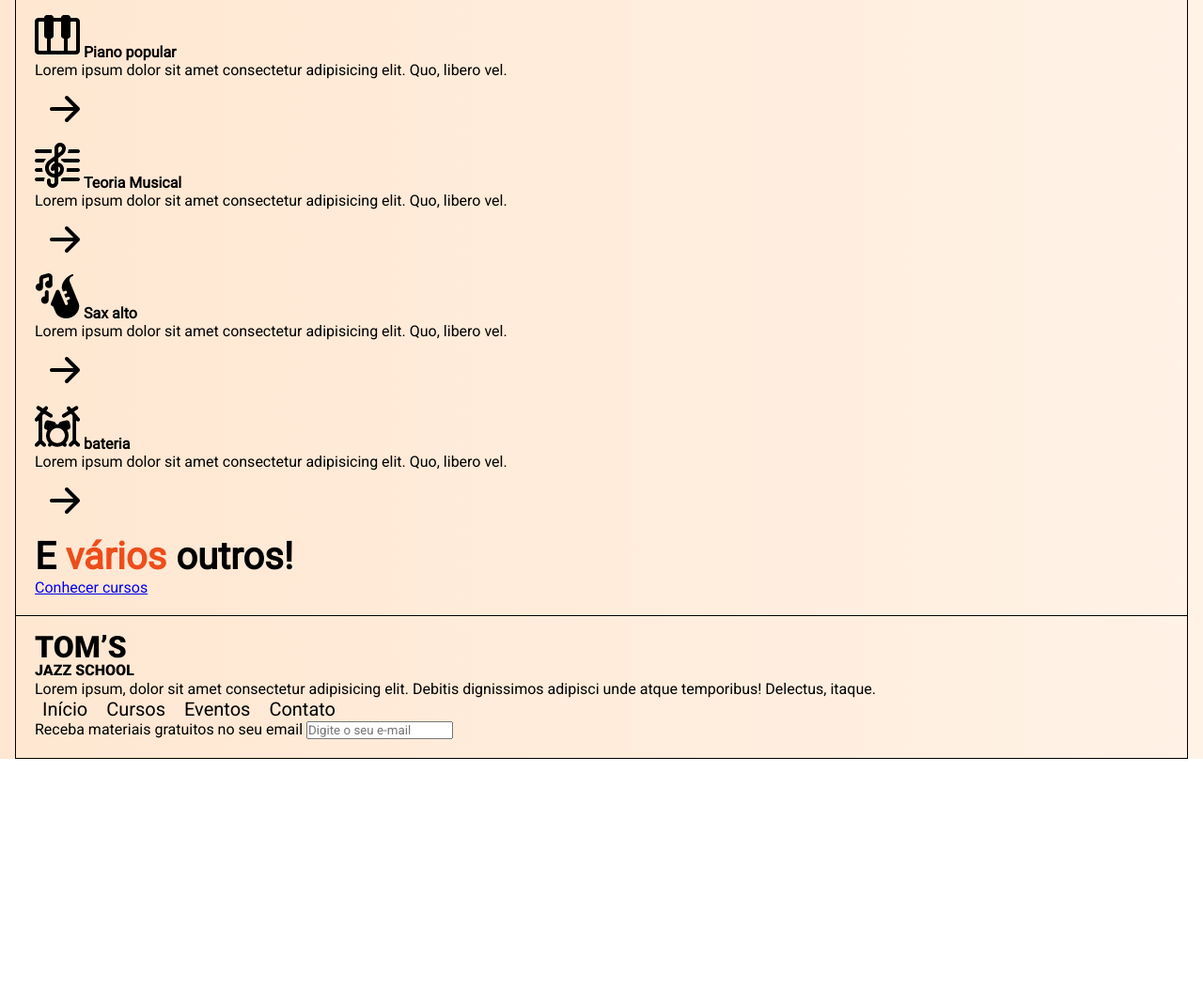
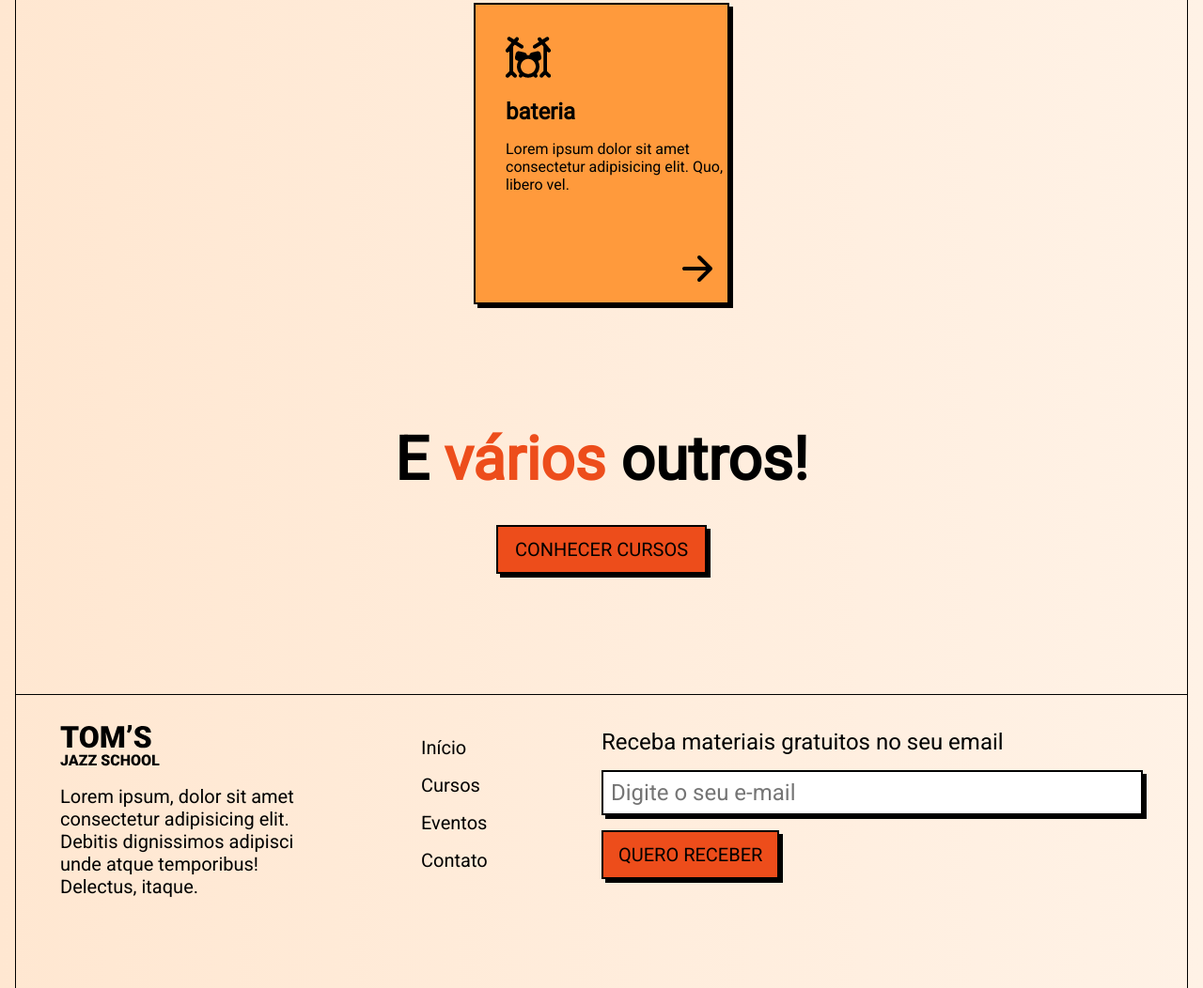
Before and after one commit to gustavo-goulart/projeto-landing-page-jazz, a plain HTML site: page index.html in a window 1280 px wide. Shown: the part 1448-2500 px from the top of the page at 94% size. Before the commit the page ends 2256 px from the top, so only its background shows below. Drawn offline with Linux system fonts and the light colour scheme.

Commit message:
finalizando-landing-page

```diff
--- a/index.html
+++ b/index.html
@@ -11,21 +11,25 @@
       rel="stylesheet"
     />
     <link rel="stylesheet" href="src/index.css" />
+    <link rel="shortcut icon" href="imagens/logo.svg" type="image/x-icon" />
     <title>Tom's Jazz School</title>
   </head>
   <body>
     <header>
+      <div class="container">
         <img src="imagens/logo.svg" alt="Tom's Jazz School" />
-      <nav class="mt-1 mx-auto">
+        <nav>
           <a href="#">Início</a>
           <a href="#">Cursos</a>
           <a href="#">Eventos</a>
           <a href="#">Contato</a>
         </nav>
         <a href="#" class="button mt-1 mb-1 mx-auto">Se inscreva</a>
+      </div>
     </header>
     <main>
       <section class="hero-section">
+        <div class="container row-reverse">
           <img src="imagens/hero-img.svg" alt="Banda de jazz tocando" />
           <div>
             <h1 class="mt-2">
@@ -38,10 +42,11 @@
             </p>
             <a href="#" class="button">Comece agora</a>
           </div>
+        </div>
       </section>
       <section class="courses-section">
         <div class="cards">
-          <article>
+          <article class="card">
             <img src="imagens/piano.png" alt="ícone de teclas de piano" />
             <strong>Piano popular</strong>
             <p>
@@ -55,7 +60,7 @@
               />
             </a>
           </article>
-          <article>
+          <article class="card">
             <img src="imagens/clef.png" alt="ícone da clave de sol" />
             <strong>Teoria Musical</strong>
             <p>
@@ -69,7 +74,7 @@
               />
             </a>
           </article>
-          <article>
+          <article class="card">
             <img src="imagens/sax.png" alt="ícone de saxofone" />
             <strong>Sax alto</strong>
             <p>
@@ -83,7 +88,7 @@
               />
             </a>
           </article>
-          <article>
+          <article class="card">
             <img src="imagens/drums.png" alt="ícone de bateria" />
             <strong>bateria</strong>
             <p>
@@ -99,34 +104,46 @@
           </article>
         </div>
 
-        <h2>E <span class="text-primary">vários</span> outros!</h2>
-        <a href="#">Conhecer cursos</a>
+        <h2 class="text-center">
+          E <span class="text-primary">vários</span> outros!
+        </h2>
+        <a href="#" class="button mt-2 mx-auto">Conhecer cursos</a>
       </section>
     </main>
 
     <footer>
-      <div>
-        <img src="imagens/logo.svg" alt="Tom's Jazz School" />
-        <p>
+      <div class="container">
+        <div class="about-column">
+          <img
+            src="imagens/logo.svg"
+            class="mt-1 mb-1"
+            alt="Tom's Jazz School"
+          />
+          <p class="mb-2">
             Lorem ipsum, dolor sit amet consectetur adipisicing elit. Debitis
             dignissimos adipisci unde atque temporibus! Delectus, itaque.
           </p>
         </div>
-      <nav>
+        <nav class="mb-2">
           <a href="#">Início</a>
           <a href="#">Cursos</a>
           <a href="#">Eventos</a>
           <a href="#">Contato</a>
         </nav>
-      <form>
-        <label for="email">Receba materiais gratuitos no seu email</label>
+        <form class="newsletter-form">
+          <label for="email" class="mb-1"
+            >Receba materiais gratuitos no seu email</label
+          >
           <input
             type="text"
             name="email"
+            class="mb-1"
             id="email"
             placeholder="Digite o seu e-mail"
           />
+          <button class="button mb-2">Quero receber</button>
         </form>
+      </div>
     </footer>
   </body>
 </html>
--- a/src/index.css
+++ b/src/index.css
@@ -35,6 +35,7 @@ header img {
 header nav {
   display: grid;
   grid-template-columns: 1fr 1fr;
+  margin: 1rem auto 0;
 }
 
 nav a {
@@ -115,6 +116,68 @@ h2 {
   width: 40px;
 }
 
+.courses-section {
+  padding-bottom: 8rem;
+}
+
+.cards {
+  display: flex;
+  flex-direction: column;
+  align-items: start;
+  gap: 1.25rem;
+  margin-top: -8rem;
+  margin: 8rem;
+}
+
+.card {
+  background-color: var(--color-primary);
+  border: 2px solid var(--color-black);
+  box-shadow: 4px 4px 0 var(--color-black);
+  max-width: 17rem;
+  padding: 2rem 0 0 2rem;
+}
+
+.card:nth-child(2n) {
+  align-self: end;
+  background-color: var(--color-secundary);
+}
+
+.card strong {
+  display: block;
+  font-size: 1.5rem;
+  margin: 1rem 0;
+}
+
+.card a {
+  display: block;
+  margin: 3rem 0 0 auto;
+  width: fit-content;
+}
+
+footer {
+  border-bottom: 0;
+  padding: 1rem 1.25rem 4rem;
+}
+
+footer nav a {
+  display: block;
+  padding-left: 0;
+}
+
+.newsletter-form label {
+  display: block;
+  font-size: 1.5rem;
+}
+
+.newsletter-form input {
+  border: 2px solid var(--color-black);
+  box-shadow: 4px 4px 0 var(--color-black);
+  font-size: 1.5rem;
+  padding: 0.5rem;
+  width: 100%;
+}
+
+/* Utilitários */
 .mt-1 {
   margin-top: 1rem;
 }
@@ -143,3 +206,77 @@ h2 {
 .text-center {
   text-align: center;
 }
+
+/* Responsividades */
+
+@media screen and (min-width: 40rem) {
+  header nav {
+    display: block;
+    text-align: center;
+  }
+
+  .cards {
+    flex-direction: row;
+    flex-wrap: wrap;
+    justify-content: center;
+  }
+
+  .card:nth-child(2n) {
+    margin-top: 1rem;
+  }
+}
+
+@media screen and (min-width: 48rem) {
+  header div {
+    display: flex;
+    align-items: center;
+    justify-content: space-between;
+  }
+
+  header img,
+  header nav,
+  header .button {
+    margin: 0;
+  }
+}
+
+@media screen and (min-width: 72rem) {
+  h1,
+  h2 {
+    font-size: 4rem;
+  }
+
+  .container {
+    display: flex;
+    align-items: center;
+    margin: 0 auto;
+    max-width: 72rem;
+  }
+
+  .container.row-reverse {
+    flex-direction: row-reverse;
+  }
+
+  .about-column {
+    flex: 2;
+  }
+
+  .about-column p {
+    font-size: 1.25rem;
+    max-width: 16rem;
+  }
+
+  footer nav {
+    flex: 1;
+  }
+
+  .newsletter-form {
+    flex: 3;
+  }
+}
+
+@media screen and (min-width: 90rem) {
+  .container {
+    max-width: 80rem;
+  }
+}
```
Lines whose indentation alone changed are shown as unchanged.
